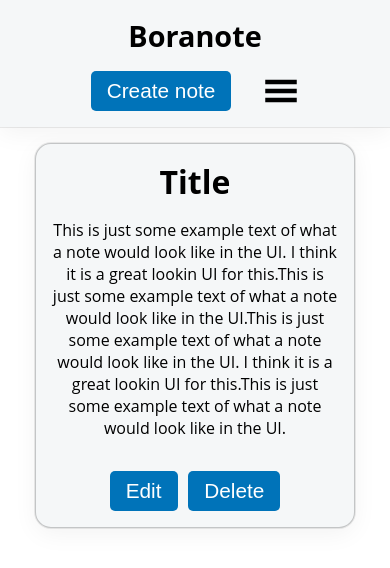
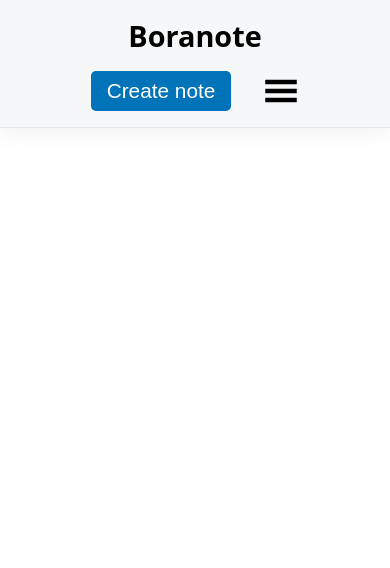
Before and after one commit to Grupith/boranote, a React (Create React App) app: page / in a window 390 px wide. Shown: the top 568 px of the page. Built offline with nearby package versions, Linux system fonts and the light colour scheme.

Commit message:
Added ability to create note and half screen sizing fix

```diff
--- a/src/App.css
+++ b/src/App.css
@@ -99,6 +99,7 @@
   border-radius: 5px;
   font-size: 1.3rem;
   padding: 1rem;
+  resize: none;
 }
 
 .createNote input {
@@ -125,3 +126,12 @@
     align-items: center;
   }
 }
+
+@media only screen and (max-width: 1000px) {
+  .noteContainer {
+    display: grid;
+    grid-template-columns: 1fr;
+    justify-content: center;
+    align-items: center;
+  }
+}
--- a/src/App.js
+++ b/src/App.js
@@ -14,8 +14,8 @@
     <div className="App">
       <Navbar setShowCreateNote={setShowCreateNote}/>
       <div className='noteContainer'>
-        <Note />
-        {showCreateNote && <Createnote />}
+        {showCreateNote && <Createnote notes={notes} setNotes={setNotes} />}
+        {notes.map((note) => <Note key={note.id} id={note.id} title={note.title} content={note.content}/>)}
       </div>
 
     </div>
--- a/src/components/Createnote.js
+++ b/src/components/Createnote.js
@@ -2,7 +2,7 @@
 import { v4 as uuidv4 } from 'uuid';
 
 
-export default function Createnote() {
+export default function Createnote({notes, setNotes}) {
 
     const [title, setTitle] = useState()
     const [content, setContent] = useState()
@@ -14,14 +14,18 @@
             id: uuidv4(),
             title: title,
             content: content,
-            date_created: date
+            date_created: new Date().getDate
         }
+
+        const updatedArray = [...notes, newNote]
+        setNotes(updatedArray)
+
     }
   return (
     <form onSubmit={handleCreateNote} className='createNote'>
         <input onChange={e => setTitle(e.target.value)} placeholder='Title' />
         <textarea onChange={e => setContent(e.target.value)} />
-        <button>Done</button>
+        <button type='submit'>Done</button>
     </form>
   )
 }
--- a/src/components/Note.js
+++ b/src/components/Note.js
@@ -1,29 +1,10 @@
 import React from 'react'
 
-export default function Note() {
+export default function Note({title , content}) {
   return (
     <div className='note'>
-        <h1>Title</h1>
-        <p>
-            This is just some
-            example text of
-            what a note would
-            look like in the UI.
-            I think it is a great
-            lookin UI for this.This is just some
-            example text of
-            what a note would
-            look like in the UI.This is just some
-            example text of
-            what a note would
-            look like in the UI.
-            I think it is a great
-            lookin UI for this.This is just some
-            example text of
-            what a note would
-            look like in the UI.
-
-        </p>
+        <h1>{title}</h1>
+        <p>{content}</p>
         <div className='noteButtonWrapper'>
             <button>Edit</button>
             <button>Delete</button>
```
